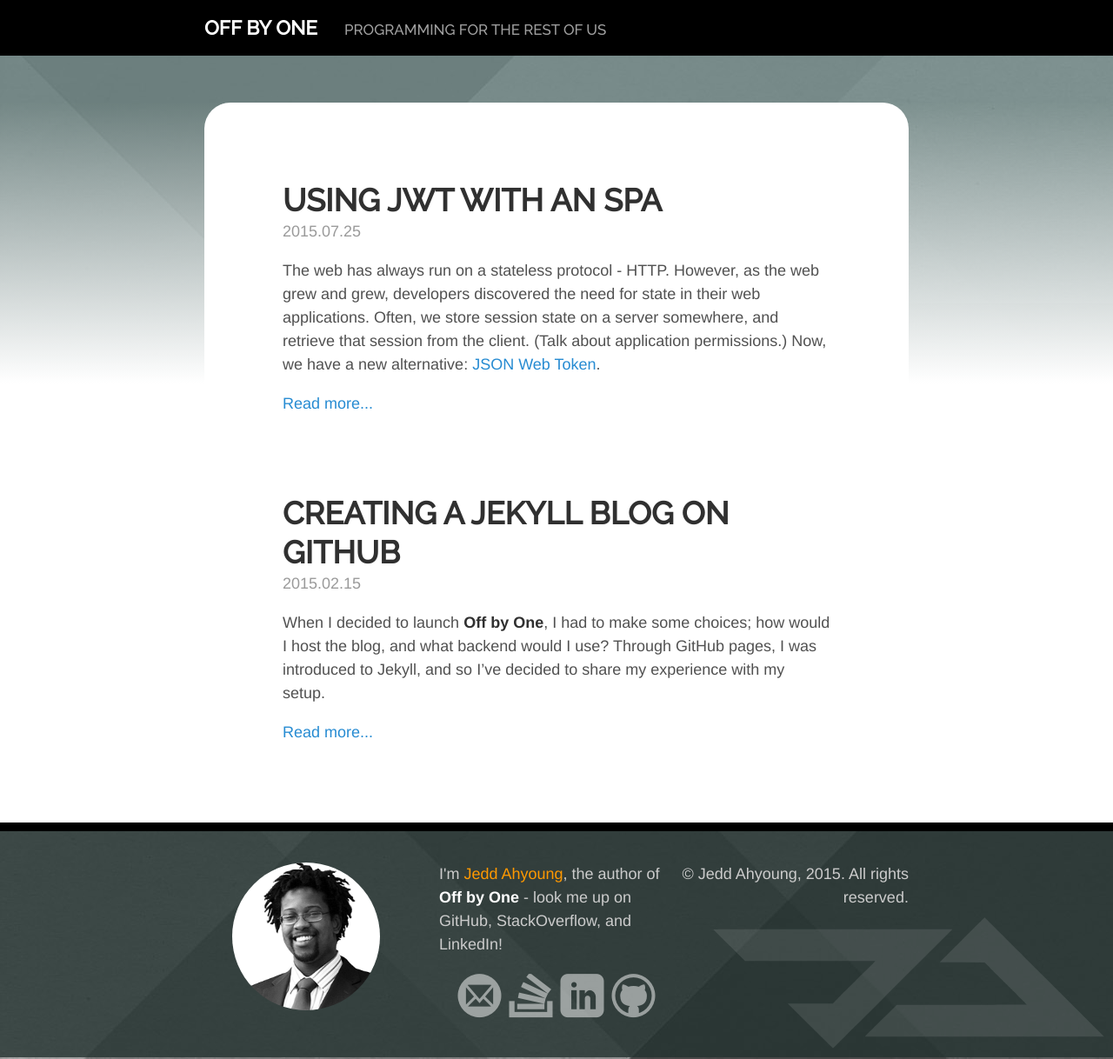
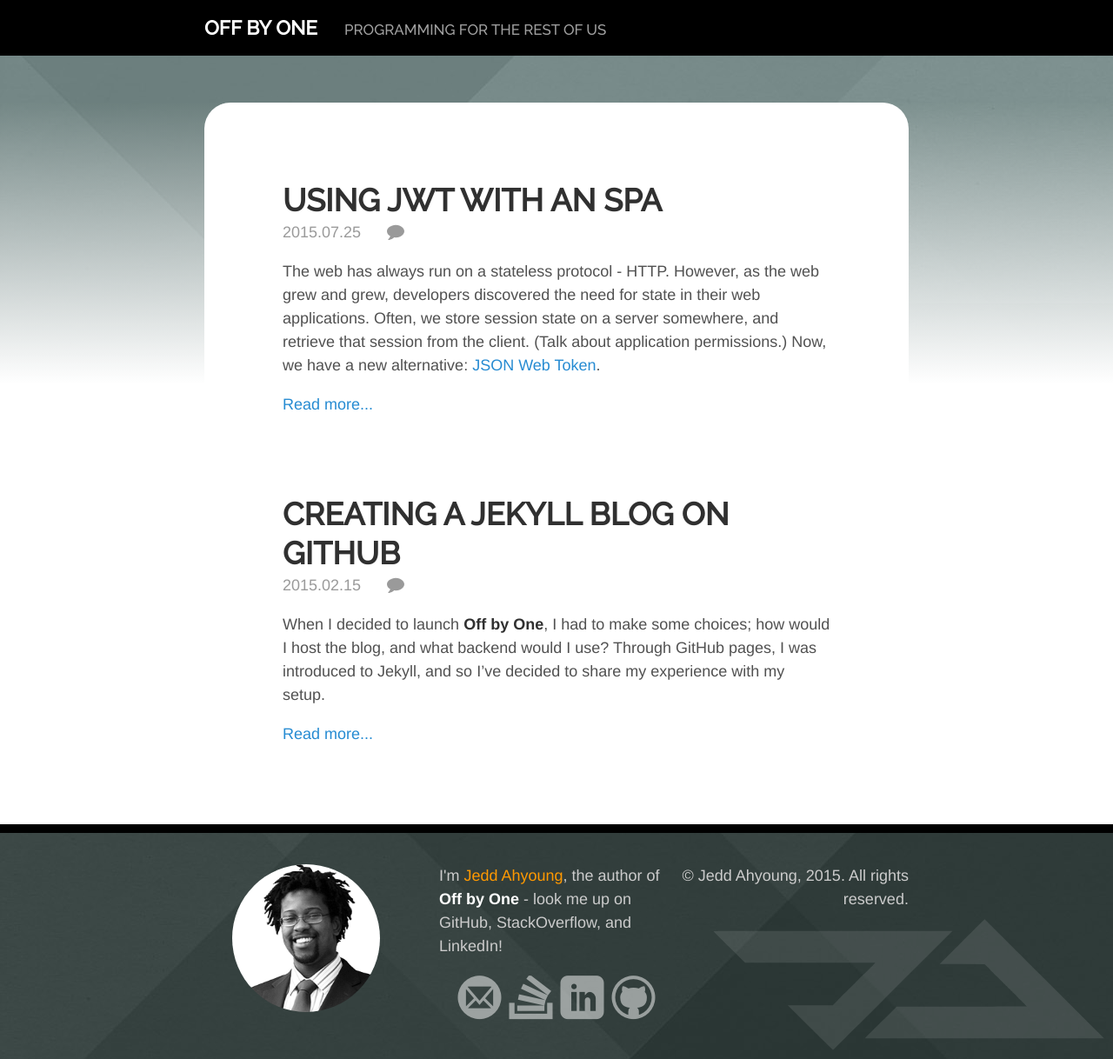
Before and after one commit to jwahyoung/off-by-one, a Jekyll site: the page built from index.html, in a window 1280 px wide. Shown: the whole page at 87% size. Built offline with Jekyll 4.4.1, drawn with Linux system fonts in a browser that asks for light colours; some web fonts are replaced; Markdown is read by kramdown in place of the engine named in the settings; the list of posts is cut into pages by our own code; comment, search, counter and statistics services are not loaded.

Commit message:
Finalize Disqus comments.

```diff
--- a/_layouts/post.html
+++ b/_layouts/post.html
@@ -26,6 +26,6 @@ layout: default
     </ul>
 
     <br /><br />
-    {% include disqus.html %}
+    {% include disqus.html uid=page.uid title=page.title url=page.url %}
   </footer>
 </article>
--- a/_scss/icons.scss
+++ b/_scss/icons.scss
@@ -74,3 +74,29 @@ a.icon
 		color: rgba(255, 255, 255, 1);
 	}
 }
+
+.disqus-comment-count:before {
+	display: inline-block;
+	background-image: url('../images/comment.svg');
+	background-size: 20px 20px;
+	width: 20px;
+	height: 20px;
+	color: '#ff9900';
+	content: '';
+	margin-right: 5px;
+	position: relative;
+
+	@media screen and (min-width: 640px) {
+		background-size: 20px 20px;
+		width: 20px;
+		height: 20px;
+		top: 3px;
+	}
+
+	@media screen and (max-width: 640px) {
+		background-size: 15px 15px;
+		width: 15px;
+		height: 15px;
+		top: 2px;
+	}
+}
--- a/index.html
+++ b/index.html
@@ -12,7 +12,10 @@ title: Home
       </a>
     </h1>
 
-    <span class="post-date">{{ post.date | date: "%Y.%m.%d" }}</span>
+    <span class="post-date">
+      <span>{{ post.date | date: "%Y.%m.%d" }}</span>&nbsp;&nbsp;&nbsp;&nbsp;&nbsp;
+      <span class="disqus-comment-count" data-disqus-identifier="{{ post.uid }}"></span>
+    </span>
 
     {{ post.excerpt }}
 
```
Also changed, not shown: other parts of index.html (+13 -0 lines), _includes/disqus.html (+7 -1 lines), _posts/2015-02-15-jekyll-blogs-with-github.md (+1 -0 lines), _posts/2015-07-25-using-jwt-with-an-spa.md (+1 -0 lines), images/comment.svg (added).
